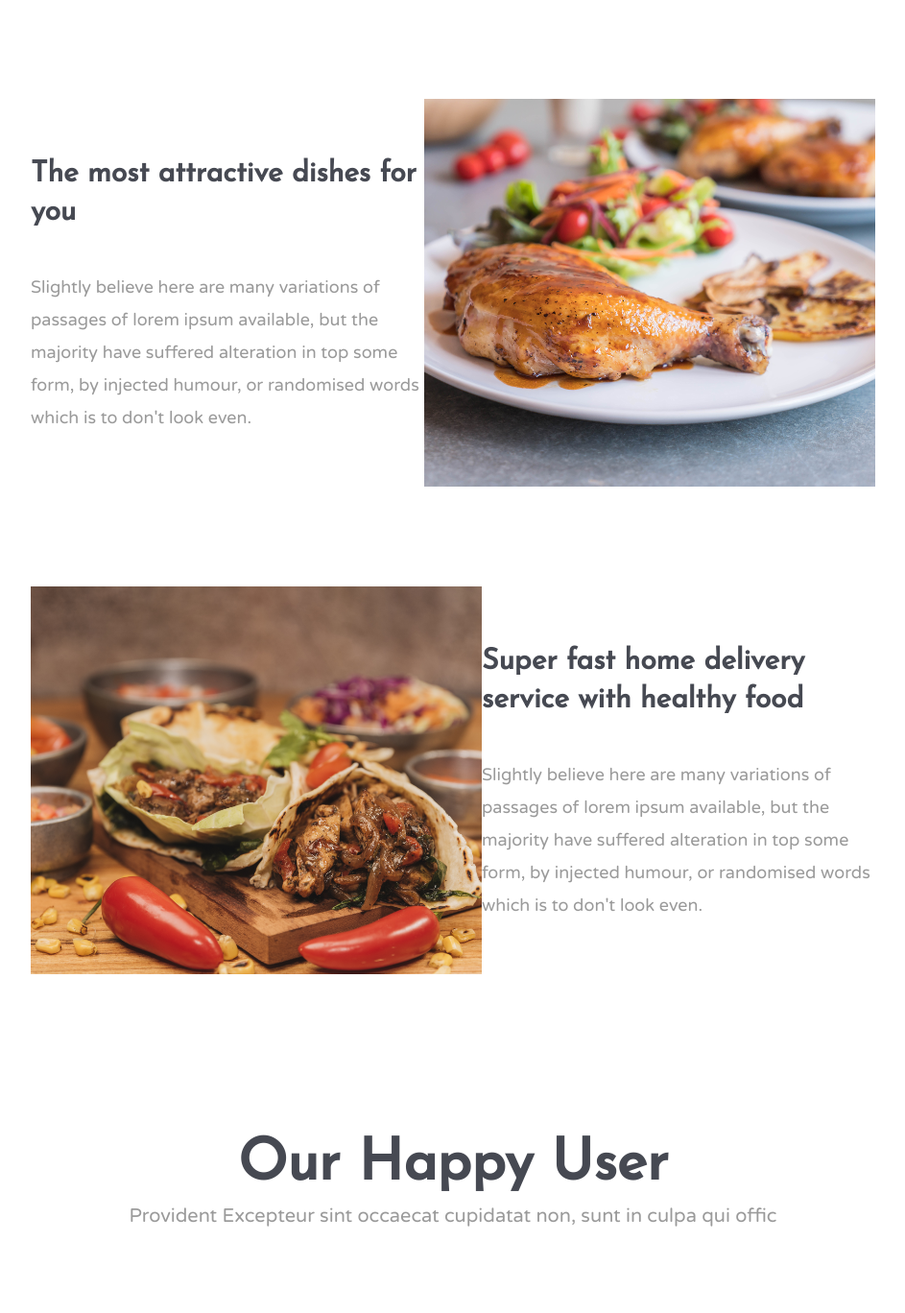
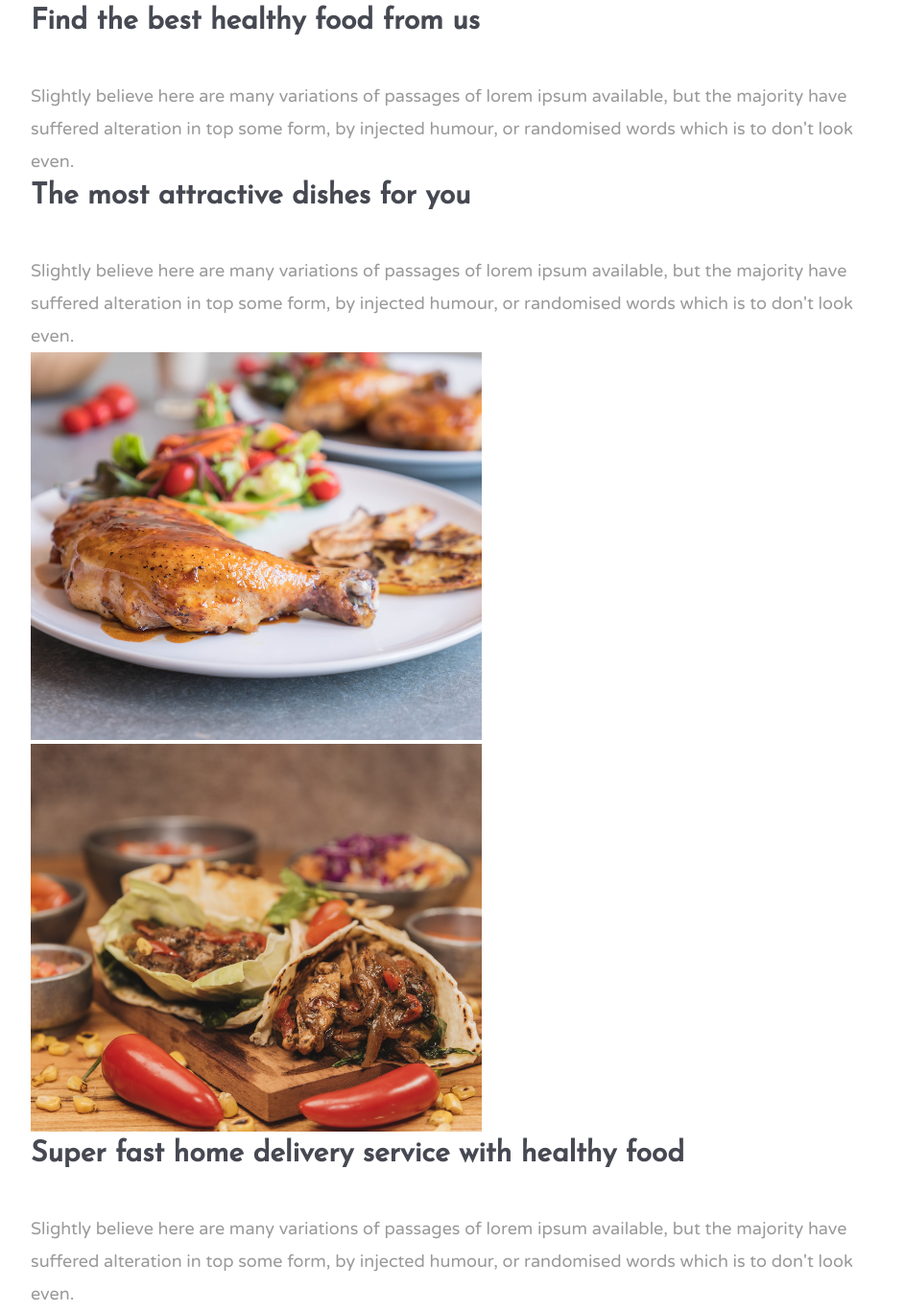
Before and after one commit to abdurahim-us/cafe, a plain HTML site: page home.html in a window 1280 px wide. Shown: the part 1538-2906 px from the top of the page at 96% size, without its empty margins (168-1111 px from the left). Drawn offline with Linux system fonts and the light colour scheme.

Commit message:
getting closer

```diff
--- a/home.html
+++ b/home.html
@@ -56,33 +56,29 @@
 						<li class="best-item">
 							<img src="./img/img1.png" class="best-chef">
 						</li>
-
-					</ul>
-					<div class="best-text">
+						<li class="best-item">
 							<h2 class="best-text-heading">Find the best healthy food from us</h2>
 					   	    <p class="best-text-text">Slightly believe here are many variations of passages of lorem ipsum available, but the majority have suffered alteration in top some form, by injected humour, or randomised words which is to don't look even.
 					    	</p>
-					</div>
-				</div>
-				<div class="attractive">
-					<div class="attractive-text">
+						</li>
+						<li class="best-item">
 							<h2 class="attractive-text-heading">The most attractive dishes for you</h2>
 					   		<p class="attractive-text-text">Slightly believe here are many variations of passages of lorem ipsum available, but the majority have suffered alteration in top some form, by injected humour, or randomised words which is to don't look even.
 					    	</p>
-					</div>
-					<div class="attractive-img">
+						</li>
+						<li class="best-item">
 							<img src="./img/img2.png" class="attractive-chicken">
-					</div>
-				</div>
-				<div class="super">
-					<div class="super-img">
+						</li>
+						<li class="best-item">
 							<img src="./img/img3.png" class="main-chef">
-					</div>
-					<div class="super-text">
+						</li>
+						<li class="best-item">
 							<h2 class="super-text-heading">Super fast home delivery service with healthy food</h2>
 					    	<p class="super-text-text">Slightly believe here are many variations of passages of lorem ipsum available, but the majority have suffered alteration in top some form, by injected humour, or randomised words which is to don't look even.
 					    	</p>
-					</div>
+						</li>
+					</ul>
+
 				</div>
 			</main>
 		</div>
```
Also changed, not shown: index.html (added, +9 -0 lines). Lines whose indentation alone changed are shown as unchanged.
